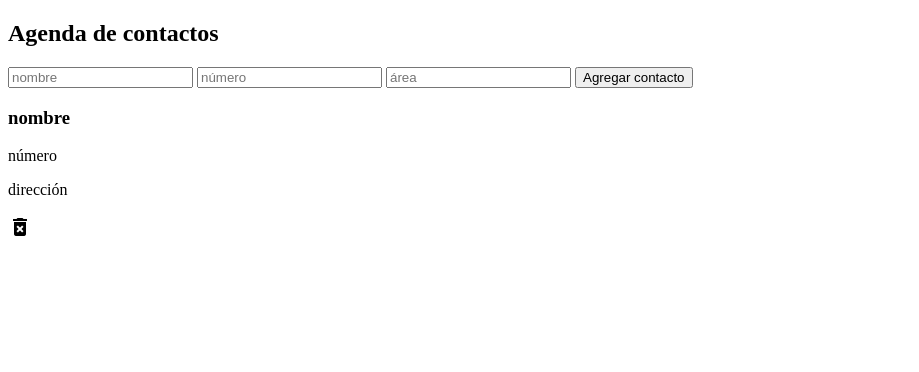
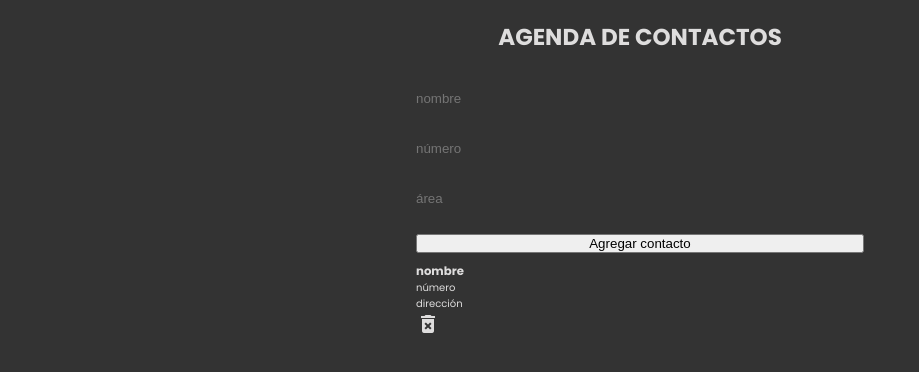
Before and after one commit to yorchmx/Agendadecontactos, a plain HTML site: page index.html in a window 1280 px wide. Shown: the whole page, without its empty margins (0-919 px from the left). Drawn offline with Linux system fonts and the light colour scheme.

Commit message:
style css

```diff
--- a/index.html
+++ b/index.html
@@ -8,6 +8,7 @@
 <link rel="preconnect" href="https://fonts.gstatic.com" crossorigin>
 <link href="https://fonts.googleapis.com/css2?family=Poppins:wght@400;700&display=swap" rel="stylesheet">
 <link href="https://fonts.googleapis.com/icon?family=Material+Icons" rel="stylesheet" />
+<link rel="stylesheet" href="style.css">
     <title>Contactos</title>
 </head>
 <body>
@@ -30,16 +31,9 @@
                     <span class="material-icons">
                         delete_forever
                         </span>
-
-
                 </div>
-
             </div>
-
         </div>
-
     </div>
-
-
 </body>
 </html>
--- /dev/null
+++ b/style.css
@@ -0,0 +1,48 @@
+*,::after,*::before{
+    margin: 0;
+    padding: 0;
+    box-sizing: border-box;
+}
+html{
+    font-family: 'Poppins', sans-serif;
+    font-size: 62.5%;
+}
+body{
+    background-color: rgba(0,0,0,.8);
+    color: rgba(241, 239, 239, 0.9);
+}
+.container{
+    height: 100vh;
+    width: 70vw;
+    margin: 2rem auto;
+}
+.container h2 {
+    text-transform: uppercase;
+    text-align: center;
+    margin-bottom: 2rem;
+    font-size:  2.3rem;
+}
+.formulario-datos {
+    display: block;
+    width: 50%;
+    margin: 1rem auto;
+    display: flex;
+    flex-direction: column;
+}
+.formulario-datos input{
+    margin: 1rem 0rem;
+    line-height: 3rem;
+    background: none;
+    outline: 0;
+    border: 0;
+    color: white;
+}
+.formulario-datos input:active{
+    border-bottom: 1px solid dodgerblue;
+}
+.formulario-datos input:focus{
+    border-bottom: 1px solid dodgerblue;
+}
+.formulario-datos button{
+    margin: 1rem 0rem;
+}
```
